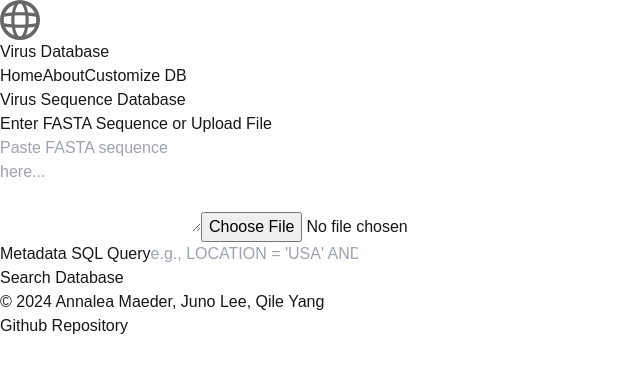
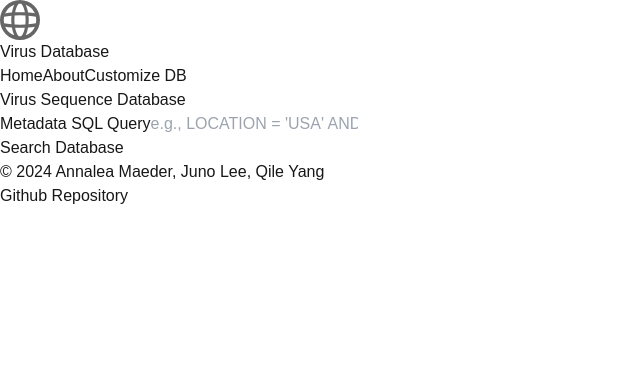
Before and after one commit to Qile0317/bioe131-final-project-qja-fa24, a Next.js app in the folder website/: page / in a window 1280 px wide. Shown: the top 372 px of the page, without its empty margins (0-640 px from the left). Built offline with nearby package versions, Linux system fonts and the light colour scheme.

Commit message:
remove homology search

```diff
--- a/website/src/app/page.tsx
+++ b/website/src/app/page.tsx
@@ -1,21 +1,12 @@
-'use client';
+"use client";
 import { useState } from 'react';
 
 export default function Home() {
-  const [fastaSequence, setFastaSequence] = useState('');
   const [metadataQuery, setMetadataQuery] = useState('');
-  const [fileUpload, setFileUpload] = useState<File | null>(null);
-
-  const handleFileUpload = (event: React.ChangeEvent<HTMLInputElement>) => {
-    const file = event.target.files?.[0];
-    if (file) {
-      setFileUpload(file);
-    }
-  };
 
   const handleSearch = () => {
     // If no specific inputs are given, return entire database
-    if (!fastaSequence && !metadataQuery && !fileUpload) {
+    if (!metadataQuery) {
       window.location.href = process.env.NEXT_PUBLIC_BASE_PATH
         ? `${process.env.NEXT_PUBLIC_BASE_PATH}/results?fetchAll=true`
         : '/results?fetchAll=true';
@@ -24,36 +15,13 @@ export default function Home() {
 
     // Redirect to results page with search parameters
     const basePath = process.env.NEXT_PUBLIC_BASE_PATH || '';
-    window.location.href = `${basePath}/results?fasta=${encodeURIComponent(fastaSequence)}&metadata=${encodeURIComponent(metadataQuery)}`;
+    window.location.href = `${basePath}/results?metadata=${encodeURIComponent(metadataQuery)}`;
   };
 
   return (
     <div className="min-h-screen flex flex-col">
       <main className="flex-grow container mx-auto px-4 py-8">
         <h1 className="text-3xl font-bold mb-6 text-center">Virus Sequence Database</h1>
-
-        {/* FASTA Sequence Search */}
-        <div className="mb-6">
-          <label htmlFor="fasta-input" className="block mb-2 font-semibold">
-            Enter FASTA Sequence or Upload File
-          </label>
-          <div className="flex space-x-4">
-            <textarea
-              id="fasta-input"
-              value={fastaSequence}
-              onChange={(e) => setFastaSequence(e.target.value)}
-              placeholder="Paste FASTA sequence here..."
-              className="flex-grow p-2 border rounded bg-white text-black placeholder-gray-500"
-              rows={4}
-            />
-            <input
-              type="file"
-              accept=".fasta,.fna"
-              onChange={handleFileUpload}
-              className="self-start"
-            />
-          </div>
-        </div>
 
         {/* Metadata Query - TODO input sanitization! */}
         <div className="mb-6">
```
Also changed, not shown: 1 other file (tests, documents, lock files or other folders).
